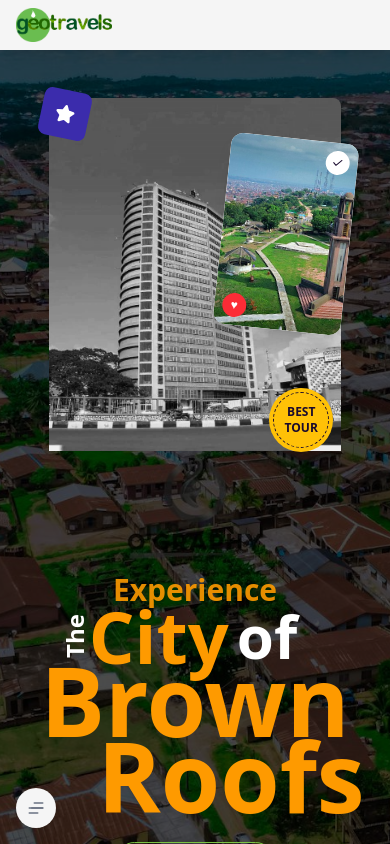
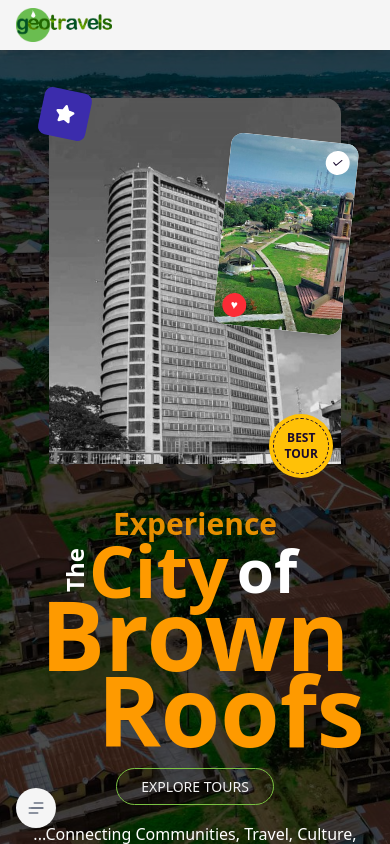
Before and after one commit to PraktyDev/geomeridien, a Next.js app: page / in a window 390 px wide. Shown: the top 844 px of the page. Built offline with nearby package versions, Linux system fonts and the light colour scheme; a web font is replaced by a local one.

Commit message:
fixed some styling bug

```diff
--- a/src/app/page.tsx
+++ b/src/app/page.tsx
@@ -13,13 +13,13 @@ const page = () => {
           <main className="flex">
             <div className="flex-1 relative md:hidden">
               <div className="relative mx-auto max-w-4xl mt-12 md:mt-10">
-                <div className="relative mx-auto w-3/4 h-[450px]">
-                  <div className="absolute inset-0 w-full h-full rounded-lg overflow-hidden">
+                <div className="relative mx-auto w-3/4 h-[400px]">
+                  <div className="absolute inset-0 w-full h-full rounded-2xl overflow-hidden">
                     <Image
                       src="/cocoa.jpg"
                       alt="cocoa house"
-                      width={720}
-                      height={869}
+                      width={544}
+                      height={681}
                       className="object-cover"
                     />
                   </div>
@@ -28,7 +28,7 @@ const page = () => {
                     <Star className="text-white" size={20} fill="white" />
                   </div>
 
-                  <div className="z-10 absolute bottom-24 right-2 w-16 h-16 bg-[#ffc107] rounded-full flex items-center justify-center">
+                  <div className="z-10 absolute bottom-5 right-2 w-16 h-16 bg-[#ffc107] rounded-full flex items-center justify-center">
                     <div className="w-14 h-14 border border-dashed border-[#1a0a2e] rounded-full flex items-center justify-center">
                       <div className="text-[#1a0a2e] text-center text-xs font-bold">
                         BEST TOUR
@@ -59,7 +59,7 @@ const page = () => {
           </main>
 
           {/* Headline */}
-          <section className="relative text-center mt-6 px-6 md:px-12 mx-auto max-w-6xl">
+          <section className="relative text-center mt-2 md:mt-6 px-6 md:px-12 mx-auto max-w-6xl">
             <div className="text-amber-500 opacity-90 text-3xl md:text-4xl md:-mb-4 font-bold">
               Experience
             </div>
@@ -82,7 +82,7 @@ const page = () => {
             </div>
 
             <div className="max-w-md md:max-w-2xl mx-auto flex flex-col gap-2">
-              <div className="my-6 md:my-9">
+              <div className="my-4 md:my-9">
                 <Link
                   href={"/discover"}
                   className="transition-all duration-700 order-none px-6 md:px-7 py-2 md:py-3 border border-[#7AC142] text-[#F5F5F5] hover:bg-[#7AC142] rounded-full text-sm md:text-base"
--- a/src/app/tour-details/page.tsx
+++ b/src/app/tour-details/page.tsx
@@ -79,7 +79,7 @@ const Page = () => {
 
   return (
     <main className="bg-green-50 w-full">
-      <section className="container mx-auto px-4 py-10 z-50 md:mt-20 ">
+      <section className="container mx-auto px-4 py-6 md:py-10 z-50 md:mt-20 ">
         {/* Top row boxes */}
         <div className="flex flex-col md:flex-row gap-6 w-full z-30">
           <div className="group/box1 cursor-default relative overflow-hidden rounded-xl bg-gradient-to-br from-purple-500 to-indigo-600 transition-all duration-500 ease-in-out md:basis-3/5 hover:md:basis-3/4 h-64 peer">
--- a/src/components/ui/timeline.tsx
+++ b/src/components/ui/timeline.tsx
@@ -40,7 +40,7 @@ export const Timeline = ({ data }: { data: TimelineEntry[] }) => {
         <h2 className="text-4xl z-10 md:text-7xl font-bold text-center text-green-900 dark:text-white max-w-4xl">
           Tourism Spots in Ibadan
         </h2>
-        <div className="dark:bg-amber-500 w-1/4 md:w-1/4 h-3 rounded-full" />
+        <div className="dark:bg-amber-500 w-1/4 md:w-1/4 h-1 md:h-3 rounded-full" />
       </div>
 
       <div ref={ref} className="z-10 relative max-w-7xl mx-auto pb-16 md:pb-32 -mt-10 md:-mt-0">
```
Also changed, not shown: public/cocoa.jpg.
